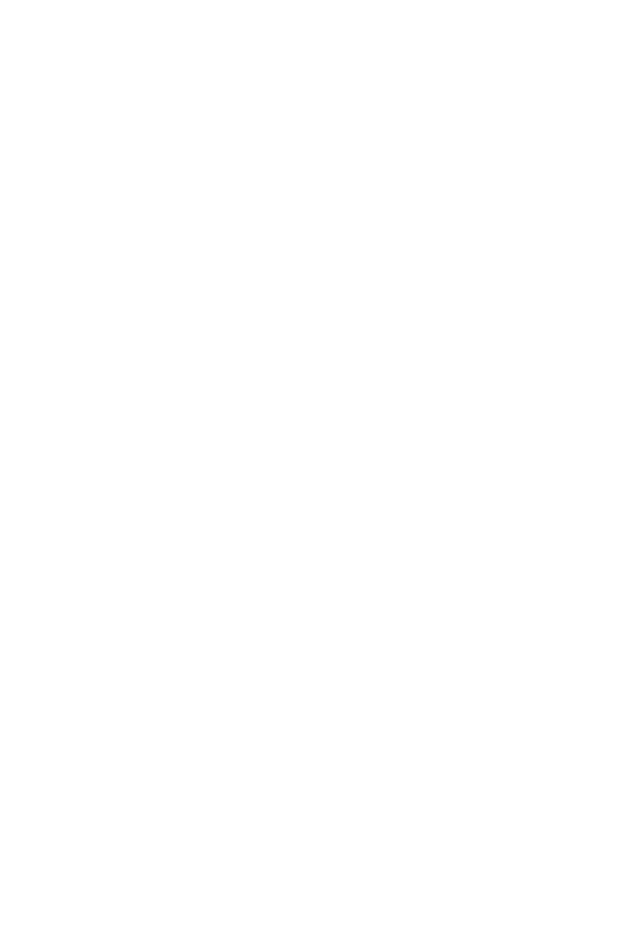
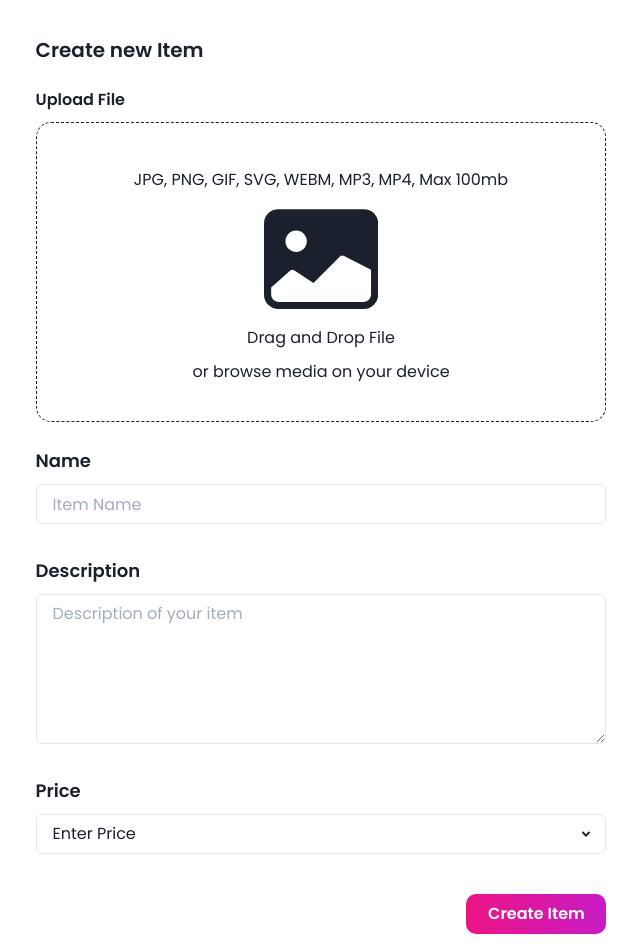
Before and after one commit to Roshan-24/graphique-nft-web, a React (Vite) app: page /create in a window 1280 px wide. Before the commit this address had no page. Shown: the top 952 px of the page, without its empty margins (319-959 px from the left). Before the commit the page ends 800 px from the top, so only its background shows below. Built offline with nearby package versions, Linux system fonts and the light colour scheme.

Commit message:
Added create page

```diff
--- a/src/App.jsx
+++ b/src/App.jsx
@@ -2,12 +2,14 @@ import { ChakraProvider } from "@chakra-ui/react";
 import { BrowserRouter, Route, Routes } from "react-router-dom";
 import theme from "./theme";
 import Home from "./pages/Home";
+import Create from "./pages/Create";
 
 const App = () => (
   <ChakraProvider theme={theme}>
     <BrowserRouter>
       <Routes>
         <Route path="/" element={<Home />} />
+        <Route path="/create" element={<Create />} />
       </Routes>
     </BrowserRouter>
   </ChakraProvider>
--- /dev/null
+++ b/src/pages/Create.jsx
@@ -0,0 +1,102 @@
+import {
+  Container,
+  HStack,
+  Stack,
+  VStack,
+  Text,
+  Input,
+  Box,
+  Center,
+  Spacer,
+  Textarea,
+  Select,
+  Button
+} from "@chakra-ui/react";
+import { BsFillImageFill } from "react-icons/bs";
+import { RiArrowDropDownLine } from "react-icons/ri";
+const Create = () => (
+  <Container>
+    <VStack align="left">
+      <Text
+        fontSize="xl"
+        marginBottom="15px"
+        marginTop="35px"
+        textAlign="left"
+        fontWeight="600"
+      >
+        Create new Item
+      </Text>
+      <Text
+        fontSize="md"
+        marginBottom="15px"
+        paddingBottom="10px"
+        fontWeight="600"
+      >
+        Upload File
+      </Text>
+    </VStack>
+    <VStack>
+      <Box w="full" h="300px" border="1px dashed" borderRadius="15px">
+        <Center>
+          <Text paddingTop="45px" paddingBottom="10px">
+            JPG, PNG, GIF, SVG, WEBM, MP3, MP4, Max 100mb
+          </Text>
+        </Center>
+
+        <Center>
+          <BsFillImageFill fontSize="114.17px" />
+        </Center>
+        <Center>
+          <Text paddingTop="10px" paddingBottom="10px">
+            Drag and Drop File
+          </Text>
+        </Center>
+        <Center>
+          <Text paddingBottom="10px">or browse media on your device</Text>
+        </Center>
+      </Box>
+    </VStack>
+    <VStack align="left">
+      <Text
+        fontSize="lg"
+        fontWeight="600"
+        paddingBottom="2px"
+        paddingTop="25px"
+      >
+        Name
+      </Text>
+      <Input colorScheme="green.500" placeholder="Item Name" />
+      <Text
+        fontSize="lg"
+        fontWeight="600"
+        paddingBottom="2px"
+        paddingTop="25px"
+      >
+        Description
+      </Text>
+      <Textarea h="150px" placeholder="Description of your item" />
+
+      <Text
+        fontSize="lg"
+        fontWeight="600"
+        paddingBottom="2px"
+        paddingTop="25px"
+      >
+        Price
+      </Text>
+      <Select
+        iconSize="300px"
+        icon={<RiArrowDropDownLine />}
+        placeholder="Enter Price"
+      />
+    </VStack>
+
+    <VStack align="end" paddingTop="40px">
+      <Button alignContent="right" w="140px" variant="primary">
+        Create Item
+      </Button>
+    </VStack>
+  </Container>
+);
+
+export default Create;
```
Also changed, not shown: 2 other files (tests, documents, lock files or other folders).
